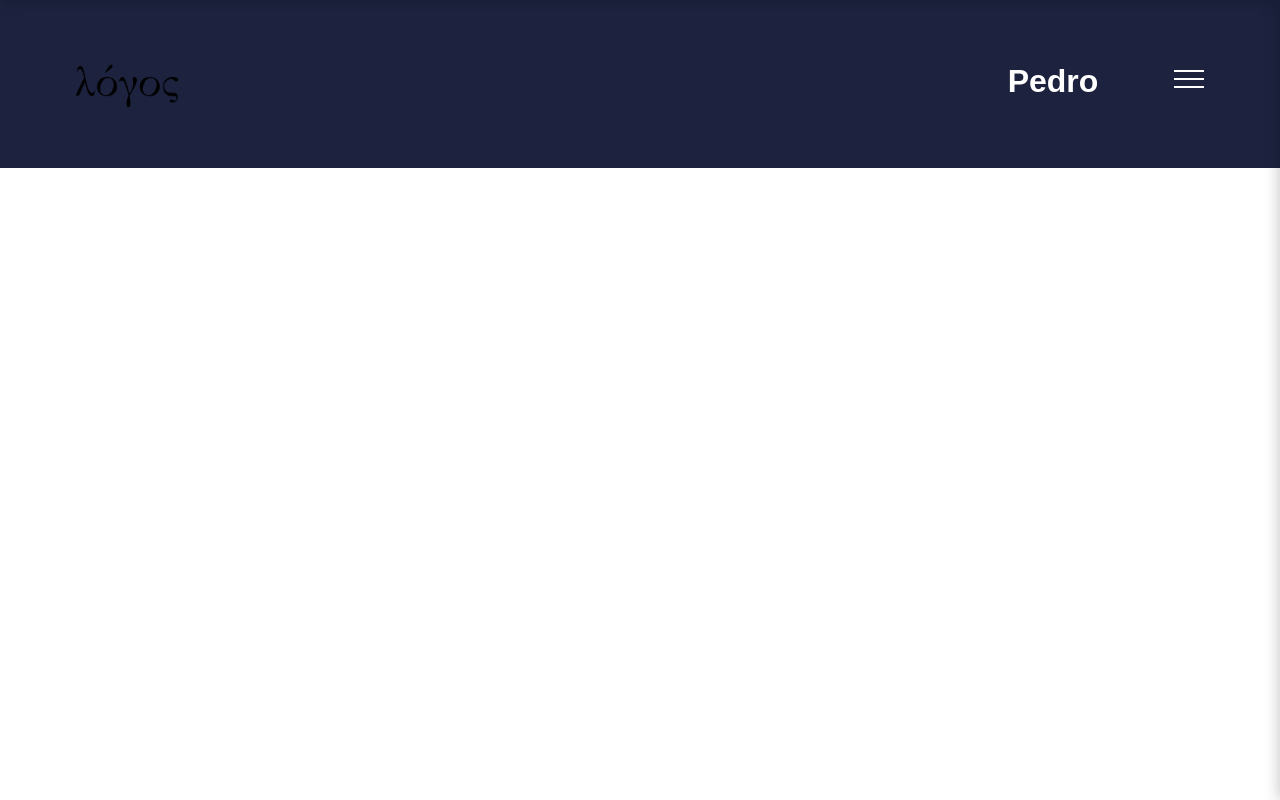
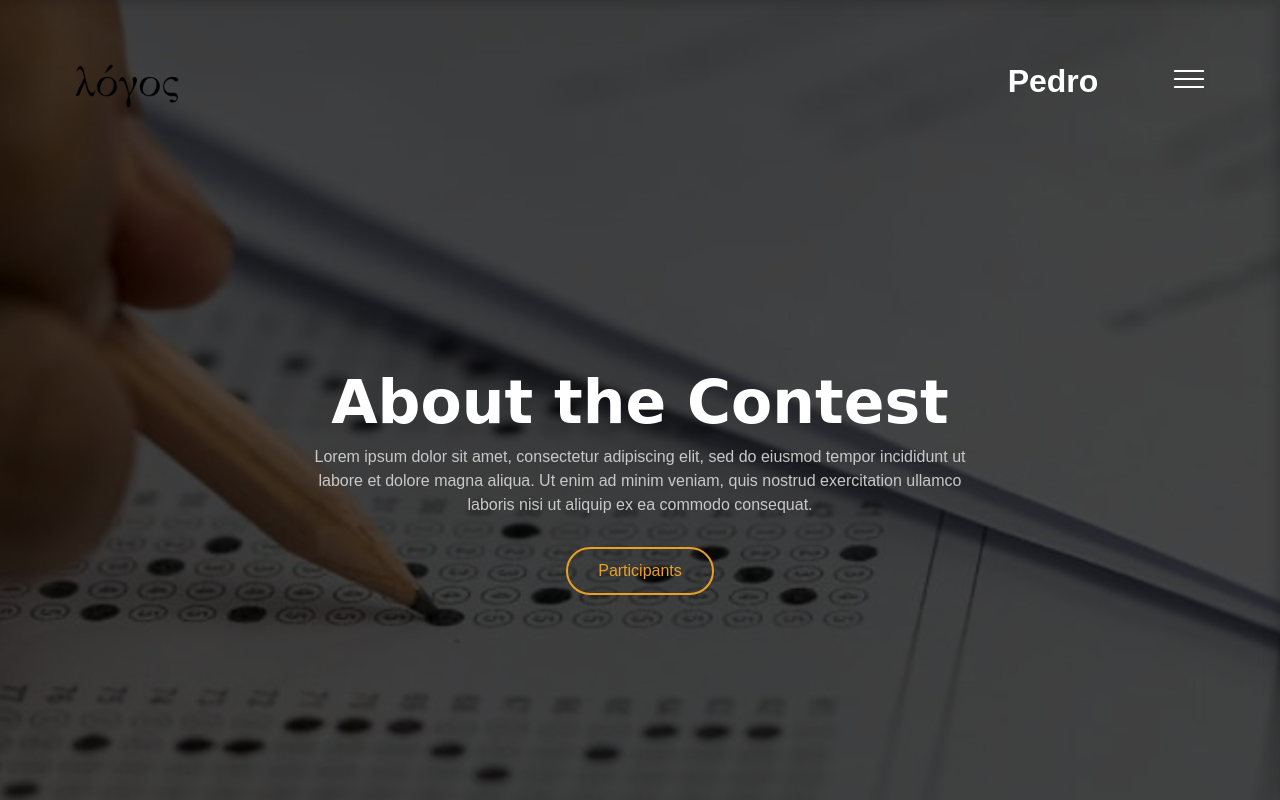
Before and after one commit to edneylazaro/bi4allExercices, a plain HTML site: page index.html in a window 1280 px wide. Shown: the top 800 px of the page. Drawn offline with Linux system fonts and the light colour scheme; no server answers.

Commit message:
About section finished

```diff
--- a/css/style.css
+++ b/css/style.css
@@ -166,7 +166,6 @@ p {
   top: 0;
   z-index: 99;
   width: 100%;
-  background-color: var(--dark-light);
 }
 
 .header::before {
@@ -293,3 +292,69 @@ p {
 .header .nav ul li a:hover {
   color: var(--main-color);
 }
+
+/* about Section */
+
+.about-section {
+  position: relative;
+  overflow: hidden;
+}
+
+.about-section::before {
+  content: "";
+  position: absolute;
+  left: 0;
+  top: 0;
+  height: 100%;
+  width: 100%;
+  background-color: #000000;
+  opacity: 0.7;
+  z-index: -1;
+}
+
+.about-section .min-vh-100 {
+  padding: 100px 0;
+}
+
+.about-section .about-bg {
+  position: absolute;
+  left: 0;
+  top: 0;
+  height: 100%;
+  width: 100%;
+  background-image: url("../img/concurso.jpg");
+  background-attachment: fixed;
+  background-size: cover;
+  background-position: center;
+  z-index: -2;
+  animation: zoomInOut 20s ease infinite;
+}
+
+.about-text {
+  padding: 0 15px;
+  max-width: 700px;
+  width: 100%;
+  margin: auto;
+  text-align: center;
+}
+
+.about-text h1 {
+  font-family: var(--cursive-font);
+  font-size: 60px;
+  line-height: 75px;
+  margin: 0 0 5px;
+}
+
+.about-text p {
+  margin: 0 0 30px;
+}
+
+/*table section */
+
+.table-section {
+  background-color: var(--dark-light);
+}
+
+.table-section .section-title {
+  margin-bottom: 40px;
+}
--- a/index.html
+++ b/index.html
@@ -20,7 +20,6 @@
           </button>
           <nav class="nav">
             <ul>
-              <li class="nav-item"><a href="#home">Home</a></li>
               <li class="nav-item"><a href="#about">About</a></li>
               <li class="nav-item"><a href="#participants">Participants</a></li>
               <li class="nav-item"><a href="#Winners">Winners</a></li>
@@ -37,14 +36,35 @@
     <!-- about start-->
     <section class="about-section sec-padding" id="about">
       <div class="container">
-        <div class="section-title">
-          <h2 data-title="about us"></h2>
+        <div class="about-bg"></div>
+        <div class="row min-vh-100 align-items-center">
+          <div class="about-text">
+            <h1>About the Contest</h1>
+            <p>
+              Lorem ipsum dolor sit amet, consectetur adipiscing elit, sed do
+              eiusmod tempor incididunt ut labore et dolore magna aliqua. Ut
+              enim ad minim veniam, quis nostrud exercitation ullamco laboris
+              nisi ut aliquip ex ea commodo consequat.
+            </p>
+            <a href="#participants" class="btn btn-default">Participants</a>
+          </div>
         </div>
       </div>
     </section>
 
     <!-- about end-->
 
+    <!-- Table section start-->
+    <section class="table-section sec-padding" id="participants">
+      <div class="container">
+        <div class="row">
+          <div class="section-title">
+            <h2>Participants</h2>
+          </div>
+        </div>
+      </div>
+    </section>
+
     <script src="./js/script.js"></script>
   </body>
 </html>
--- a/js/script.js
+++ b/js/script.js
@@ -27,21 +27,33 @@ window.addEventListener("scroll", function(){
     }
 })
 
+/* Api */
+let users;
+async function getUsers(){
+    let response = await fetch('https://fakestoreapi.com/users');
+    let data = await response.json();
+    return data;
+}
+
+getUsers().then(response =>{
+    users = response
+})
+
 /* menu tabs */
 
-const menuTabs = document.querySelector(".menu-tabs");
-menuTabs.addEventListener("click", function(e){
-    if(e.target.classList.contains("menu-tabs-item") && !e.target.classList.contains("active")){
-        const target = e.target.getAttribute("data-target");
-        menuTabs.querySelector(".active").classList.remove("active")
-        e.target.classList.add("active");
+// const menuTabs = document.querySelector(".menu-tabs");
+// menuTabs.addEventListener("click", function(e){
+//     if(e.target.classList.contains("menu-tabs-item") && !e.target.classList.contains("active")){
+//         const target = e.target.getAttribute("data-target");
+//         menuTabs.querySelector(".active").classList.remove("active")
+//         e.target.classList.add("active");
 
-        const menuSection = document.querySelector(".menu-section");
-        menuSection.querySelector(".menu-tabs-content.active").classList.remove("active");
-        menuSection.querySelector(target).classList.add("active");
-    }
-})
+//         const menuSection = document.querySelector(".menu-section");
+//         menuSection.querySelector(".menu-tabs-content.active").classList.remove("active");
+//         menuSection.querySelector(target).classList.add("active");
+//     }
+// })
 
-window.addEventListener("load", function(){
-    AOS.init();
-})
+// window.addEventListener("load", function(){
+//     AOS.init();
+// })
```
Also changed, not shown: img/concurso.jpg (added).
